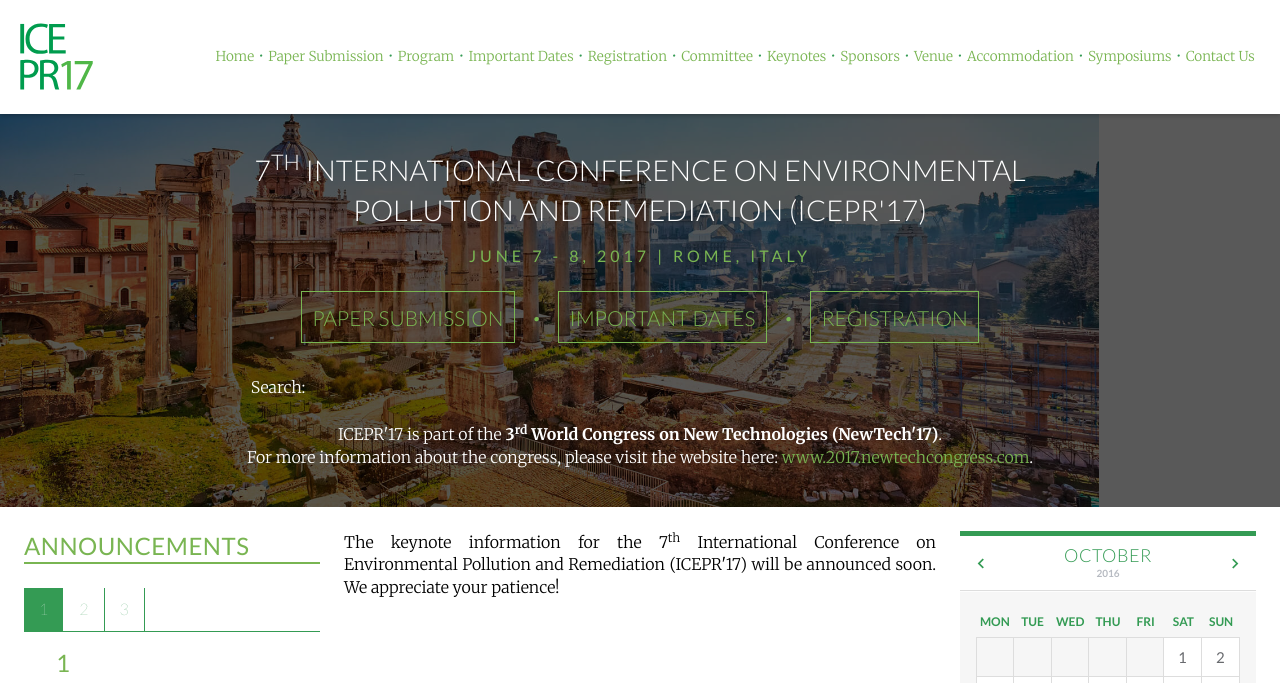
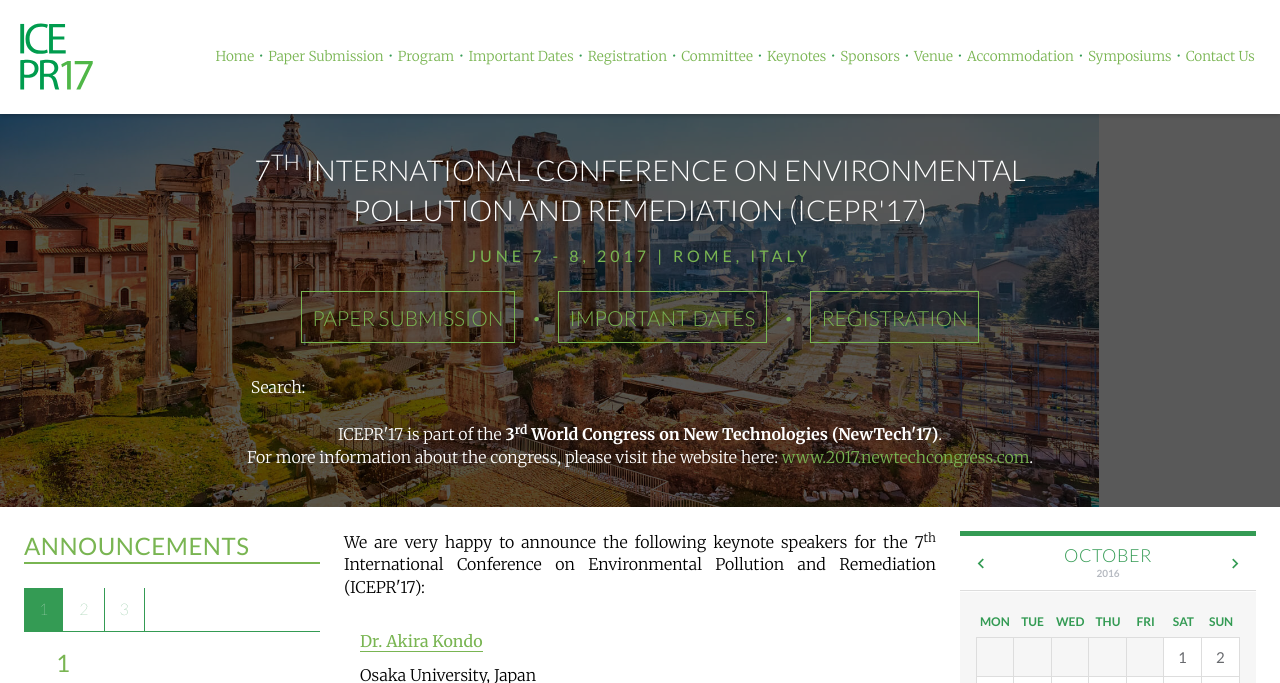
Before and after one commit to intaset/icepr, a Jekyll site: the page built from keynote.html, in a window 1280 px wide and 1400 px high. Shown: the top 683 px of the window. Built offline with Jekyll 4.4.1, drawn with Linux system fonts in a browser that asks for light colours; nearby versions of some CDN libraries; Markdown is read by kramdown in place of the engine named in the settings; comment, search, counter and statistics services are not loaded; some of the changed text lies outside the part shown; grey boxes are pictures that could not be loaded.

Commit message:
added new keynote

```diff
--- a/keynote.html
+++ b/keynote.html
@@ -7,31 +7,31 @@ keyword: environment conference, biofuels conference, desalination conference, w
 
 <div class="unit unit-s-1 unit-m-1-4-1 unit-l-1-4-1">
   <div class="unit-spacer content">
-    <p class="body">The keynote information for the 7<sup>th</sup> International Conference on Environmental Pollution and Remediation (ICEPR'17) will be announced soon. We appreciate your patience!</p>
+    <!-- <p class="body">The keynote information for the 7<sup>th</sup> International Conference on Environmental Pollution and Remediation (ICEPR'17) will be announced soon. We appreciate your patience!</p> -->
 
-    <!-- <p class="body">We are very happy to announce the following keynote speakers for the 6<sup>th</sup> International Conference on Environmental Pollution and Remediation (ICEPR'16):</p>
+    <p class="body">We are very happy to announce the following keynote speakers for the 7<sup>th</sup> International Conference on Environmental Pollution and Remediation (ICEPR'17):</p>
 
     <div class="keynotes">
     <div class="unit unit-s-1-1 unit-s-1-2 unit-m-1-2 unit-l-1-2">
       <div class="unit-spacer">
-      <a href="#Dr. Chuxia Lin">Dr. Chuxia Lin</a><br>
-           <p class="body">University of Salford, UK</p>
+      <a href="#Dr. Akira Kondo">Dr. Akira Kondo</a><br>
+           <p class="body">Osaka University, Japan</p>
       </div>
     </div>
-    </div> --> <!-- End Keynotes -->
+    </div> <!-- End Keynotes -->
 
-  <!-- <span class="anchor" id="Dr. Chuxia Lin"></span>
+  <span class="anchor" id="Dr. Akira Kondo"></span>
   <div class="keynote-info">
-  <p class="bold">Dr. Chuxia Lin</p><img src="../img/Lin.jpg" width="170" align="right" class="keynote-img">
-  <p class="body">Professor Chuxia Lin holds the Chair in Environmental Science at the School of Environment and Life Science, University of Salford. He obtained his PhD from The University of New South Wales (Australia) and worked as an academic at a few Australian and Chinese universities, and also as an environmental consultant with a global consulting firm before moving to UK. Professor Lin has a broad range of research interests in environmental sciences with a particular focus on environmental issues related to acid sulfate weathering in mine areas (acid mine drainage) and coastal lowlands (acid sulfate soils). Other research interests include chemical behaviour of heavy metals and pesticides in water-soil-plant systems, characterization and treatment of industrial wastes, ecotoxicology, soil carbon sequestration, climate change adaptation, and payment for environmental services (PES). He also serves as an Associate Editor for Journal of Environmental Management (Elsevier).</p>
+  <p class="bold">Dr. Akira Kondo</p><img src="../img/Kondo.jpg" width="170" align="right" class="keynote-img">
+  <p class="body">I was graduated from Faculty Engineering, Osaka University in 1982 and from Graduated School of Engineering , Osaka University in 1984. After that, I had worked in Matsushita Electric Industry (Panasonic) for 5 years. From 1989, I has been working in Osaka University as an assistant professor, associated professor and professor. I received PhD in 1999 and its thesis is “Study on development of numerical simulation model in order to mitigate urban atmospheric environment”. I am researching on the environmental dynamics modeling in the wide ranges from global scale to indoor scale. Moreover I carried out the joint researches in South-East Asia; Nepal, Indonesia, Korea, China, Vietnam, and Thailand. Throughout these researches, I received the best paper award from The Society of Heating, Air Conditioning and Sanitary Engineering of Japan in 2010 and received the best paper award from the Society of Environmental Science of Japan in 2012 and received the best academic award from Atmospheric Environmental Society of Japan in 2015. I am the author of more than 80 peer-reviewed articles including articles written in Japanease, and 80 international conference papers with limited peer review.</p>
 
-  <p class="keynote-topic"><b>Topic of Keynote:</b> Global Environmental Challenges: Human-driven Oxidation of Reduced Sulfur Compounds from Geological Materials</p>
+  <p class="keynote-topic"><b>Topic of Keynote:</b> Performance of Meteorological and Air Quality Modeling for PM2.5 Simulation, and Impact of Aerosol Direct Effect</p>
 
-  <a href="../paper/Keynote - Dr. Lin.pdf" class="pdf"><img src="../img/pdf_icon.gif">Keynote Abstract</a>
+  <a href="../paper/Keynote - Dr. Kondo.pdf" class="pdf"><img src="../img/pdf_icon.gif">Keynote Abstract</a>
 
   <div class="top"><a href="#top">top</a></div>
   <div class="border"></div>
-  </div> --> <!-- End Keynote Info -->
+  </div> <!-- End Keynote Info -->
 
   </div>
   </div>
```
Also changed, not shown: 1 other file.
